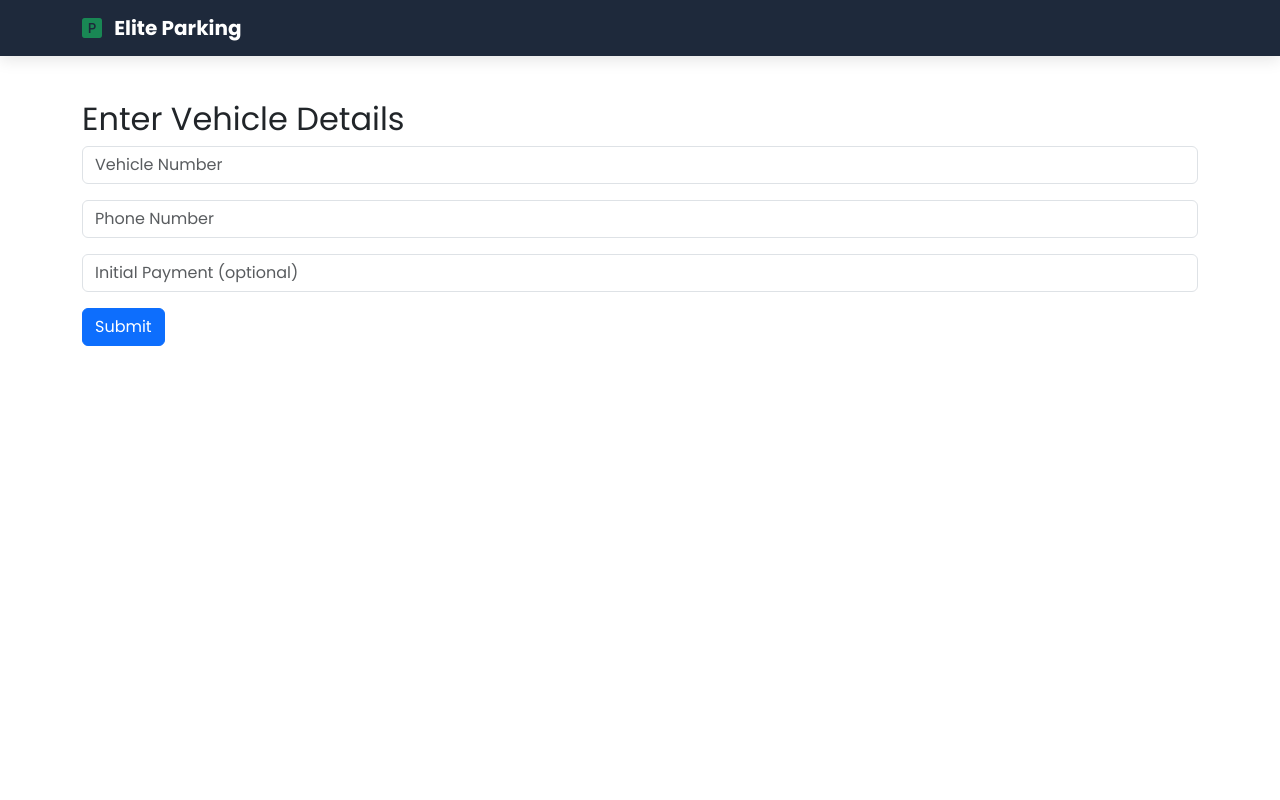
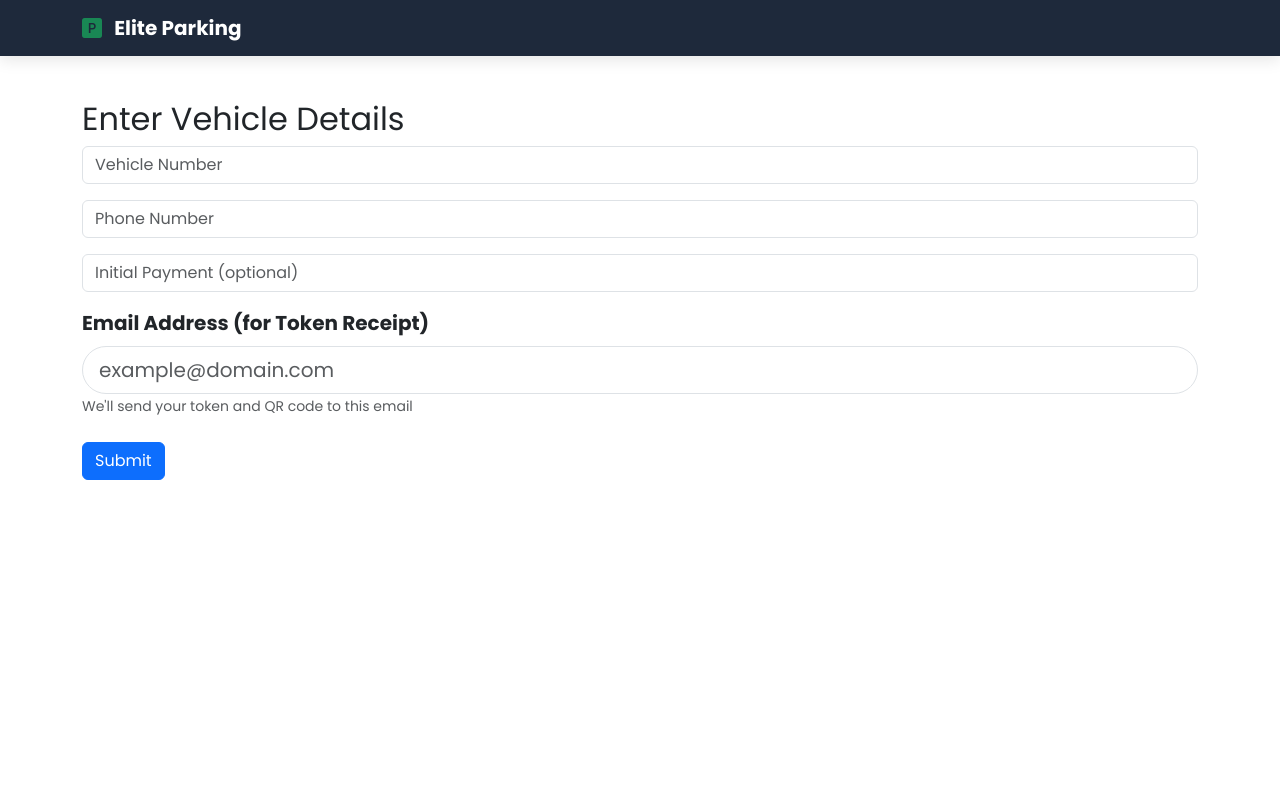
Before and after one commit to shubhamkumar-dianapps/ParkingAllotment, a Django app: page /vehicle/2/ in a window 1280 px wide. Run offline with Django 5.2, Linux system fonts and the light colour scheme; data comes from the database, SQL or seed files in the repository; both versions use the stored data as it was after the commit.

Commit message:
Refactor

```diff
--- a/django_project/settings.py
+++ b/django_project/settings.py
@@ -126,3 +126,5 @@ STATIC_URL = "static/"
 # Media files (User uploaded files like QR codes)
 MEDIA_URL = "/media/"
 MEDIA_ROOT = BASE_DIR / "media"
+
+EMAIL_BACKEND = "django.core.mail.backends.console.EmailBackend"
--- a/parking/models.py
+++ b/parking/models.py
@@ -49,6 +49,7 @@ class Ticket(models.Model):
     check_out = models.DateTimeField(null=True, blank=True)
     initial_payment = models.IntegerField(default=0)
     final_amount = models.IntegerField(null=True, blank=True)
+    email = models.EmailField(blank=True, null=True)
 
     def __str__(self):
         return f"Token #{self.id}"
--- a/parking/views.py
+++ b/parking/views.py
@@ -11,6 +11,16 @@ import base64  # <-- Critical import for base64 encoding
 from .models import Slot, Ticket, Floor, ParkingConfig
 from services.slot_allocator import SlotAllocator
 from services.billing import BillingService
+from django.core.mail import EmailMessage
+from django.conf import settings
+from .models import Slot, Ticket, Floor, ParkingConfig
+from services.slot_allocator import SlotAllocator
+from services.billing import BillingService
+
+
+# =============================================
+# Home & Selection Views
+# =============================================
 
 
 def home(request):
@@ -18,85 +28,72 @@ def home(request):
 
 
 def select_vehicle(request):
-    try:
-        vehicle_types = ParkingConfig.objects.values_list("vehicle_type", flat=True)
-    except ParkingConfig.DoesNotExist:
-        render(
+    """Display vehicle type selection."""
+    vehicle_types = ParkingConfig.objects.values_list("vehicle_type", flat=True)
+    if not vehicle_types:
+        return render(
             request,
             "500.html",
             {
                 "error_title": "Configuration Error",
-                "error_message": "No vehicle types are configured for parking.",
-                "suggestion": "Please contact the administrator.",
+                "error_message": "No vehicle types configured.",
+                "suggestion": "Contact administrator.",
             },
         )
     return render(request, "vehicle_type.html")
 
 
+# =============================================
+# Slot Viewing
+# =============================================
+
+
 def view_slots(request, vehicle_type):
+    """Display available slots for selected vehicle type and floor."""
     try:
         floor_no = int(request.GET.get("floor", 1))
-    except ValueError:
+    except (ValueError, TypeError):
         floor_no = 1
-    try:
-        floor = get_object_or_404(Floor, number=floor_no)
-    except Floor.DoesNotExist:
-        floor = Floor.objects.first()
+
+    floor = get_object_or_404(Floor, number=floor_no)
+    config = get_object_or_404(ParkingConfig, vehicle_type=vehicle_type.upper())
 
     slots = Slot.objects.filter(
-        floor=floor, vehicle_type=vehicle_type, is_available=True
+        floor=floor,
+        vehicle_type=vehicle_type.upper(),
+        is_available=True,
     ).order_by("section", "slot_number")
 
     floors = Floor.objects.order_by("number")
 
-    config = ParkingConfig.objects.get(vehicle_type=vehicle_type.upper())
-    base_price_for_type = config.base_price
+    context = {
+        "slots": slots,
+        "vehicle_type": vehicle_type.upper(),
+        "floor": floor,
+        "floors": floors,
+        "base_price_for_type": config.base_price,
+    }
+    return render(request, "slots.html", context)
 
-    return render(
-        request,
-        "slots.html",
-        {
-            "slots": slots,
-            "vehicle_type": vehicle_type.upper(),
-            "floor": floor,
-            "floors": floors,
-            "base_price_for_type": base_price_for_type,
-        },
-    )
+
+# =============================================
+# Vehicle Booking & Token Generation
+# =============================================
 
 
 def vehicle_form(request, slot_id):
-    try:
-        slot = Slot.objects.get(id=slot_id)
-    except Slot.DoesNotExist:
-        return render(
-            request,
-            "not_found.html",
-            {
-                "error_title": "Slot Not Found",
-                "error_message": "The parking slot you selected no longer exists.",
-                "suggestion": "Please go back and select another available slot.",
-            },
-        )
-
-    if not slot.is_available:
-        return render(
-            request,
-            "not_found.html",
-            {
-                "error_title": "Slot Already Booked",
-                "error_message": f"Sorry, Slot {slot.section}-{slot.slot_number} on Floor {slot.floor.number} has just been taken by another customer.",
-                "suggestion": "Please go back and select another available slot.",
-            },
-        )
+    """Handle vehicle details submission and generate token with QR & PDF."""
+    slot = _validate_slot(request, slot_id)
+    if isinstance(slot, HttpResponse):
+        return slot
 
     if request.method == "POST":
-        vehicle_number = request.POST["vehicle_number"].strip().upper()
-        phone = request.POST["phone"].strip()
-        initial_payment = int(request.POST.get("initial_payment", 0) or 0)
+        form_data = _extract_form_data(request)
 
         allocated_slot = SlotAllocator.allocate(
-            vehicle_type=slot.vehicle_type, floor=slot.floor, section=slot.section
+            vehicle_type=slot.vehicle_type,
+            floor=slot.floor,
+            section=slot.section,
         )
         if not allocated_slot:
             messages.error(
@@ -104,69 +101,30 @@ def vehicle_form(request, slot_id):
             )
             return redirect("view_slots", vehicle_type=slot.vehicle_type)
 
+        # Create ticket with email
         ticket = Ticket.objects.create(
-            vehicle_number=vehicle_number,
-            phone=phone,
+            vehicle_number=form_data["vehicle_number"],
+            phone=form_data["phone"],
+            email=form_data["email"],
             vehicle_type=slot.vehicle_type,
             slot=allocated_slot,
-            initial_payment=initial_payment,
+            initial_payment=form_data["initial_payment"],
         )
 
-        # Generate and save QR Code
+        # Generate QR code
         checkout_url = request.build_absolute_uri(f"/qrcheckout/{ticket.id}")
-        qr = qrcode.QRCode(version=1, box_size=15, border=6)  # Larger for clarity
-        qr.add_data(checkout_url)
-        qr.make(fit=True)
-        qr_img = qr.make_image(fill_color="black", back_color="white")
-
-        qr_buffer = BytesIO()
-        qr_img.save(qr_buffer, format="PNG")
-        qr_buffer.seek(0)
-        ticket.qr_code.save(f"qr_token_{ticket.id}.png", qr_buffer)
-        ticket.save()
+        _generate_and_save_qr(ticket, checkout_url)
 
         # Generate PDF with embedded QR
-        pdf_buffer = BytesIO()
-        p = canvas.Canvas(pdf_buffer, pagesize=A4)
-        width, height = A4
+        pdf_buffer = _generate_parking_token_pdf(ticket, checkout_url)
 
-        p.setFont("Helvetica-Bold", 28)
-        p.drawCentredString(width / 2, height - 100, "Elite Parking Token")
+        # Send email with PDF attachment
+        _send_token_email(request, ticket, pdf_buffer, form_data["email"])
 
-        p.setFont("Helvetica", 18)
-        p.drawCentredString(width / 2, height - 150, f"Token No: {ticket.id}")
-        p.drawCentredString(
-            width / 2, height - 190, f"Vehicle: {ticket.vehicle_number}"
-        )
-        p.drawCentredString(width / 2, height - 230, f"Phone: {ticket.phone}")
-        p.drawCentredString(width / 2, height - 270, f"Slot: {ticket.slot}")
-        p.drawCentredString(
-            width / 2,
-            height - 310,
-            f"Check-in: {ticket.check_in.strftime('%d %b %Y, %I:%M %p')}",
-        )
-
-        # Embed QR Code
-        qr_reader = ImageReader(BytesIO(qr_buffer.getvalue()))
-        p.drawImage(
-            qr_reader,
-            width / 2 - 120,
-            height - 580,
-            width=240,
-            height=240,
-            preserveAspectRatio=True,
-        )
-        p.drawCentredString(width / 2, height - 620, "Scan QR for Quick Checkout")
-
-        p.showPage()
-        p.save()
-        pdf_buffer.seek(0)
-
-        # Convert to base64 for auto-download
+        # Auto-download via base64
         pdf_base64 = base64.b64encode(pdf_buffer.getvalue()).decode("utf-8")
         pdf_data_url = f"data:application/pdf;base64,{pdf_base64}"
 
-        # Redirect to token success with PDF data
         return render(
             request,
             "token_success.html",
@@ -176,122 +134,45 @@ def vehicle_form(request, slot_id):
     return render(request, "vehicle_form.html", {"slot": slot})
 
 
+# =============================================
+# Checkout Views
+# =============================================
+
+
 def checkout(request):
+    """Manual checkout via token entry."""
     if request.method == "POST":
         token_input = request.POST.get("token", "").strip()
+        return _process_checkout(request, token_input, auto=False)
+    return render(request, "checkout.html")
 
-        if not token_input:
-            messages.error(request, "Please enter a token number.")
-            return render(request, "checkout.html")
 
-        try:
-            token_id = int(token_input)
-        except ValueError:
-            messages.error(request, "Invalid token format. Please enter a number.")
-            return render(request, "checkout.html")
+def auto_checkout(request, token_id):
+    """Auto checkout via QR scan."""
+    return _process_checkout(request, str(token_id), auto=True)
 
-        try:
-            ticket = Ticket.objects.get(id=token_id, check_out__isnull=True)
-        except Ticket.DoesNotExist:
-            return render(
-                request,
-                "not_found.html",
-                {
-                    "error_title": "Token Not Found or Already Used",
-                    "error_message": "The token you entered is either invalid or has already been checked out.",
-                    "suggestion": "Please check your token number or contact support.",
-                },
-            )
 
-        # Checkout process
-        ticket.check_out = timezone.now()
-        total, refund, due, hours = BillingService.calculate(ticket)
-        ticket.final_amount = total
-        ticket.save()
+def _process_checkout(request, token_input, auto=False):
+    """Shared logic for both manual and QR checkout."""
+    if not token_input:
+        messages.error(request, "Please enter a token number.")
+        return render(request, "checkout.html")
 
-        if ticket.slot:
-            ticket.slot.is_available = True
-            ticket.slot.save()
-
-        messages.success(request, "Checkout completed successfully!")
-
+    try:
+        token_id = int(token_input)
+        ticket = Ticket.objects.get(id=token_id, check_out__isnull=True)
+    except (ValueError, Ticket.DoesNotExist):
         return render(
             request,
-            "bill.html",
+            "not_found.html",
             {
-                "ticket": ticket,
-                "total": total,
-                "refund": refund,
-                "due": due,
-                "hours": hours,
+                "error_title": "Invalid Token",
+                "error_message": "Token not found or already used.",
+                "suggestion": "Please check your token number or contact support.",
             },
         )
 
-    return render(request, "checkout.html")
-
-
-def token_success(request, ticket_id):
-    ticket = get_object_or_404(Ticket, id=ticket_id)
-    return render(request, "token_success.html", {"ticket": ticket})
-
-
-def download_pdf(request, ticket_id):
-    ticket = get_object_or_404(Ticket, id=ticket_id)
-
-    buffer = BytesIO()
-    p = canvas.Canvas(buffer, pagesize=A4)
-    width, height = A4
-
-    p.setFont("Helvetica-Bold", 28)
-    p.drawCentredString(width / 2, height - 100, "Elite Parking Token")
-
-    p.setFont("Helvetica", 18)
-    p.drawCentredString(width / 2, height - 150, f"Token No: {ticket.id}")
-    p.drawCentredString(width / 2, height - 190, f"Vehicle: {ticket.vehicle_number}")
-    p.drawCentredString(width / 2, height - 230, f"Phone: {ticket.phone}")
-    p.drawCentredString(width / 2, height - 270, f"Slot: {ticket.slot}")
-    p.drawCentredString(
-        width / 2,
-        height - 310,
-        f"Check-in: {ticket.check_in.strftime('%d %b %Y, %I:%M %p')}",
-    )
-
-    p.setFont("Helvetica", 14)
-    p.drawCentredString(
-        width / 2, height - 360, "Thank you for choosing Elite Parking!"
-    )
-
-    p.showPage()
-    p.save()
-    buffer.seek(0)
-
-    response = HttpResponse(buffer, content_type="application/pdf")
-    response["Content-Disposition"] = (
-        f'attachment; filename="EliteParking_Token_{ticket.id}.pdf"'
-    )
-    return response
-
-
-def auto_checkout(request, token_id):
-    ticket = get_object_or_404(Ticket, id=token_id)
-
-    # If already checked out, just show bill
-    if ticket.check_out is not None:
-        total, refund, due, hours = BillingService.calculate(ticket)
-        return render(
-            request,
-            "bill.html",
-            {
-                "ticket": ticket,
-                "total": total,
-                "refund": refund,
-                "due": due,
-                "hours": hours,
-                "auto": True,  # Optional: to show "Scanned QR" message
-            },
-        )
-
-    # Auto checkout
+    # Perform checkout
     ticket.check_out = timezone.now()
     total, refund, due, hours = BillingService.calculate(ticket)
     ticket.final_amount = total
@@ -301,7 +182,10 @@ def auto_checkout(request, token_id):
         ticket.slot.is_available = True
         ticket.slot.save()
 
-    messages.success(request, "Checkout completed via QR scan!")
+    success_msg = "Checkout completed successfully!"
+    if auto:
+        success_msg += " (via QR scan)"
+    messages.success(request, success_msg)
 
     return render(
         request,
@@ -312,9 +196,194 @@ def auto_checkout(request, token_id):
             "refund": refund,
             "due": due,
             "hours": hours,
-            "auto": True,
+            "auto": auto,
         },
     )
+
+
+# =============================================
+# Token Success & PDF Download
+# =============================================
+
+
+def token_success(request, ticket_id):
+    ticket = get_object_or_404(Ticket, id=ticket_id)
+    return render(request, "token_success.html", {"ticket": ticket})
+
+
+def download_pdf(request, ticket_id):
+    """Manual PDF download endpoint."""
+    ticket = get_object_or_404(Ticket, id=ticket_id)
+    pdf_buffer = _generate_parking_token_pdf(
+        ticket, request.build_absolute_uri(f"/qrcheckout/{ticket.id}")
+    )
+
+    response = HttpResponse(pdf_buffer.getvalue(), content_type="application/pdf")
+    response["Content-Disposition"] = (
+        f'attachment; filename="EliteParking_Token_{ticket.id}.pdf"'
+    )
+    return response
+
+
+# =============================================
+# Helper Functions
+# =============================================
+
+
+def _validate_slot(request, slot_id):
+    """Validate slot existence and availability."""
+    try:
+        slot = Slot.objects.get(id=slot_id)
+    except Slot.DoesNotExist:
+        return render(
+            request,
+            "not_found.html",
+            {
+                "error_title": "Slot Not Found",
+                "error_message": "Selected slot no longer exists.",
+            },
+        )
+
+    if not slot.is_available:
+        return render(
+            request,
+            "not_found.html",
+            {
+                "error_title": "Slot Taken",
+                "error_message": f"Slot {slot.section}-{slot.slot_number} is no longer available.",
+            },
+        )
+
+    return slot
+
+
+def _extract_form_data(request):
+    """Extract and clean form data."""
+    return {
+        "vehicle_number": request.POST["vehicle_number"].strip().upper(),
+        "phone": request.POST["phone"].strip(),
+        "email": request.POST["email"].strip().lower(),
+        "initial_payment": int(request.POST.get("initial_payment", 0) or 0),
+    }
+
+
+def _generate_and_save_qr(ticket, url):
+    """Generate QR code and save to ticket.qr_code."""
+    qr = qrcode.QRCode(version=1, box_size=15, border=6)
+    qr.add_data(url)
+    qr.make(fit=True)
+    img = qr.make_image(fill_color="black", back_color="white")
+
+    buffer = BytesIO()
+    img.save(buffer, format="PNG")
+    buffer.seek(0)
+    ticket.qr_code.save(f"qr_token_{ticket.id}.png", buffer)
+
+
+def _generate_parking_token_pdf(ticket, checkout_url):
+    """Generate professional PDF token with embedded QR."""
+    # Generate fresh QR for PDF
+    qr = qrcode.QRCode(version=1, box_size=15, border=6)
+    qr.add_data(checkout_url)
+    qr.make(fit=True)
+    qr_img = qr.make_image(fill_color="black", back_color="white")
+    qr_buffer = BytesIO()
+    qr_img.save(qr_buffer, format="PNG")
+    qr_buffer.seek(0)
+
+    # Create PDF
+    pdf_buffer = BytesIO()
+    p = canvas.Canvas(pdf_buffer, pagesize=A4)
+    width, height = A4
+
+    # Header
+    p.setFont("Helvetica-Bold", 32)
+    p.drawCentredString(width / 2, height - 80, "ELITE PARKING")
+    p.setFont("Helvetica", 18)
+    p.drawCentredString(width / 2, height - 120, "Official Parking Token")
+
+    # QR Code
+    p.setFont("Helvetica-Bold", 16)
+    p.drawCentredString(width / 2, height - 180, "Scan for Instant Checkout")
+    qr_reader = ImageReader(qr_buffer)
+    p.drawImage(
+        qr_reader,
+        width / 2 - 130,
+        height - 460,
+        width=260,
+        height=260,
+        preserveAspectRatio=True,
+    )
+
+    # Token Number
+    p.setFont("Helvetica-Bold", 28)
+    p.drawCentredString(width / 2, height - 500, f"TOKEN NO: {ticket.id}")
+
+    # Details
+    y = height - 570
+    p.setFont("Helvetica-Bold", 16)
+    details = [
+        ("Vehicle Number", ticket.vehicle_number),
+        ("Phone Number", ticket.phone),
+        ("Email", ticket.email or "N/A"),
+        ("Vehicle Type", "4 Wheeler" if ticket.vehicle_type == "CAR" else "2 Wheeler"),
+        ("Parking Slot", str(ticket.slot)),
+        ("Check-in Time", ticket.check_in.strftime("%d %B %Y, %I:%M %p")),
+        ("Initial Payment", f"₹{ticket.initial_payment}"),
+    ]
+    for label, value in details:
+        p.drawString(100, y, f"{label}:")
+        p.setFont("Helvetica", 16)
+        p.drawString(300, y, value)
+        p.setFont("Helvetica-Bold", 16)
+        y -= 40
+
+    # Footer
+    p.setFont("Helvetica-Oblique", 12)
+    p.drawCentredString(width / 2, 80, "Thank you for choosing Elite Parking")
+
+    p.showPage()
+    p.save()
+    pdf_buffer.seek(0)
+    return pdf_buffer
+
+
+def _send_token_email(request, ticket, pdf_buffer, email):
+    """Send token PDF via email."""
+    checkout_url = request.build_absolute_uri(
+        f"/qrcheckout/{ticket.id}"
+    )  # Now request is available
+
+    subject = f"Elite Parking Token - {ticket.id}"
+    body = f"""
+    Dear Customer,
+
+    Thank you for choosing Elite Parking!
+
+    Your parking token is attached.
+
+    Token No: {ticket.id}
+    Vehicle: {ticket.vehicle_number}
+    Slot: {ticket.slot}
+    Check-in: {ticket.check_in.strftime('%d %b %Y, %I:%M %p')}
+
+    Scan the QR code in the PDF or use this direct link for instant checkout:
+    {checkout_url}
+
+    Best regards,
+    Elite Parking Team
+    """
+
+    msg = EmailMessage(subject, body, settings.DEFAULT_FROM_EMAIL, [email])
+    msg.attach(
+        f"EliteParking_Token_{ticket.id}.pdf", pdf_buffer.getvalue(), "application/pdf"
+    )
+    msg.send()
+
+
+# =============================================
+# Error Handlers
+# =============================================
 
 
 def custom_404(request, exception=None):
@@ -323,8 +392,7 @@ def custom_404(request, exception=None):
         "not_found.html",
         {
             "error_title": "Page Not Found",
-            "error_message": "The page you requested does not exist.",
-            "suggestion": "Please check the URL or go back to the home page.",
+            "error_message": "The requested page does not exist.",
         },
         status=404,
     )
@@ -336,8 +404,7 @@ def custom_500(request):
         "500.html",
         {
             "error_title": "Server Error",
-            "error_message": "Something went wrong on our side. We're looking into it.",
-            "suggestion": "Try again later or contact support if the problem persists.",
+            "error_message": "Something went wrong. Please try again later.",
         },
         status=500,
     )
--- a/templates/vehicle_form.html
+++ b/templates/vehicle_form.html
@@ -6,6 +6,13 @@
         <input type="text" name="vehicle_number" placeholder="Vehicle Number" required class="form-control mb-3">
         <input type="text" name="phone" placeholder="Phone Number" required class="form-control mb-3">
         <input type="number" name="initial_payment" placeholder="Initial Payment (optional)" class="form-control mb-3">
+        <div class="mb-4">
+    <label for="email" class="form-label fw-bold fs-5">Email Address (for Token Receipt)</label>
+    <input type="email" name="email" id="email"
+           placeholder="example@domain.com"
+           class="form-control form-control-lg rounded-pill" required>
+    <small class="text-muted">We'll send your token and QR code to this email</small>
+</div>
         <button type="submit" class="btn btn-primary">Submit</button>
     </form>
 {% endblock %}
```
Also changed, not shown: requirements.txt (added, +19 -0 lines), services/pdf_generator.py (added, +71 -0 lines), services/qr_generator.py (added, +14 -0 lines), db.sqlite3, parking/migrations/0005_ticket_email.py (added).
